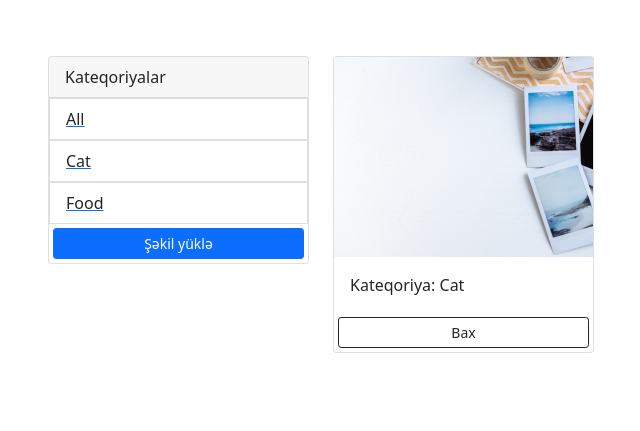
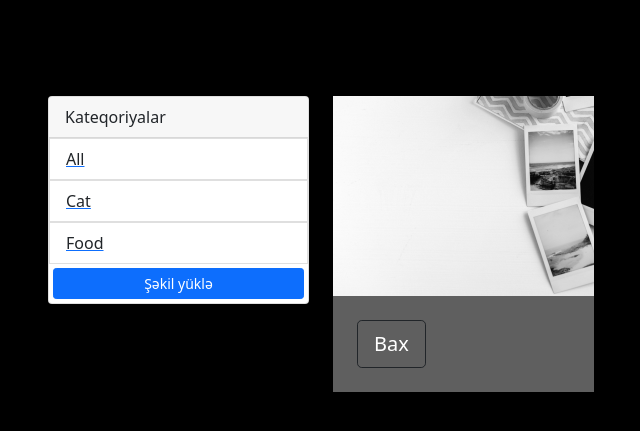
Before and after one commit to hasan0v/Albom, a Django app: a page that uses AlbomApp/templates/photos/gallery.html in a window 1280 px wide. Shown: the top 431 px of the page, without its empty margins (34-674 px from the left). Run offline with Django 3.2, Linux system fonts and the light colour scheme; data comes from the database, SQL or seed files in the repository.

Commit message:
some changes

```diff
--- a/AlbomApp/templates/photos/gallery.html
+++ b/AlbomApp/templates/photos/gallery.html
@@ -1,3 +1,4 @@
+{% load static %}
 <!DOCTYPE html>
 <html lang="en">
 <head>
@@ -7,18 +8,14 @@
     <title>Gallery</title>
     <!-- CSS only -->
 <link href="https://cdn.jsdelivr.net/npm/bootstrap@5.0.2/dist/css/bootstrap.min.css" rel="stylesheet" integrity="sha384-EVSTQN3/azprG1Anm3QDgpJLIm9Nao0Yz1ztcQTwFspd3yD65VohhpuuCOmLASjC" crossorigin="anonymous">
-<style>
-    .image-thumbnail {
-        height: 200px;
-        object-fit: cover;
-    }
-</style>
+<link rel="stylesheet" href="{% static 'css/style_gallery.css' %}" type="text/css">
+
 </head>
 <body class="m-5">
     <div class="container">
         <div class="row">
             <div class="col-md-3">
-                <div class="card my-2">
+                <div class="card my-2 mt-5">
                     <div class="card-header">
                       Kateqoriyalar
                     </div>
@@ -34,16 +31,16 @@
                     </ul>
                   </div>
             </div>
+
             <div class="col-md-9">
                 <div class="row">
                     {% for photo in photos %}
                     <div class="col-md-4">
-                        <div class="card my-2">
+                        <div class="bla mt-5 align-items-center">
                             <img class="image-thumbnail" src="{{photo.image.url}}" alt="Card image cap">
-                            <div class="card-body">
-                                <p class="card-text">Kateqoriya: {{photo.category.name}}</p>
-                            </div>
-                            <a href="{% url 'photo' photo.id %}" class='btn btn-outline-dark btn-sm m-1'>Bax</a>
+                        </div>
+                        <div class="bla my-0 align-items-center">
+                            <a href="{% url 'photo' photo.id %}" class='btn btn-outline-dark btn-lg m-4'>Bax</a>
                         </div>
 
                     </div>
--- a/AlbomApp/views.py
+++ b/AlbomApp/views.py
@@ -4,7 +4,6 @@ from .models import Category, Photo
 
 def gallery(request):
     category = request.GET.get('category')
-    print(category)
     if category is None:
         photos = Photo.objects.all()
 
--- /dev/null
+++ b/static/css/style_gallery.css
@@ -0,0 +1,26 @@
+.image-thumbnail {
+    height: 200px;
+    width: 100% ;
+    object-fit: cover;
+}
+/* Colorize-zoom Container */
+.bla, .btn-outline-dark{
+  background-color: rgb(95, 95, 95);
+  overflow: hidden;
+  color: white;
+}
+img {
+    transition: transform .5s, filter 1.5s ease-in-out;
+    filter: grayscale(100%);
+    transform: scale(1)
+
+  }
+
+  /* The Transformation */
+img:hover {
+    filter: grayscale(0);
+    transform: scale(1.3);
+  }
+body {
+    background-color: black;
+}
```
Also changed, not shown: AlbomApp/templates/photos/photo.html (+7 -9 lines), static/css/style_photo.css (added, +10 -0 lines), 8 other files.
